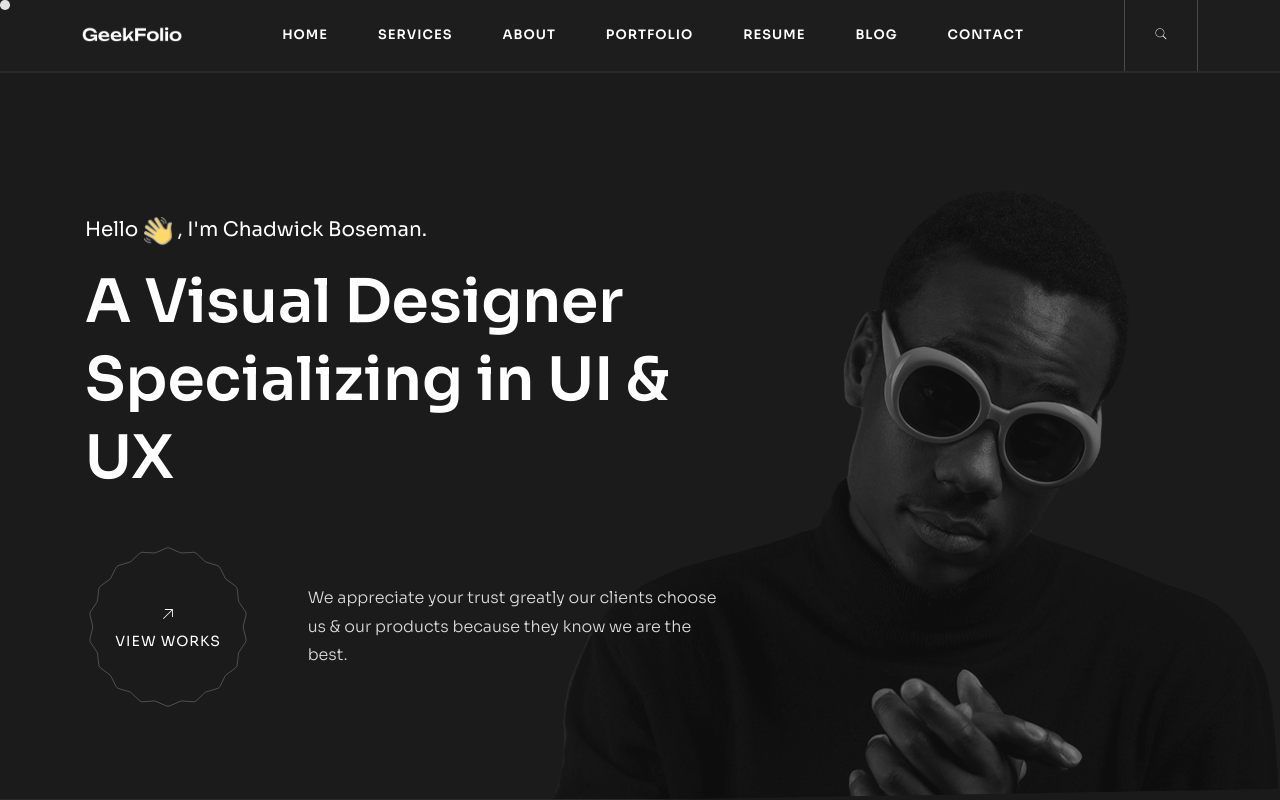
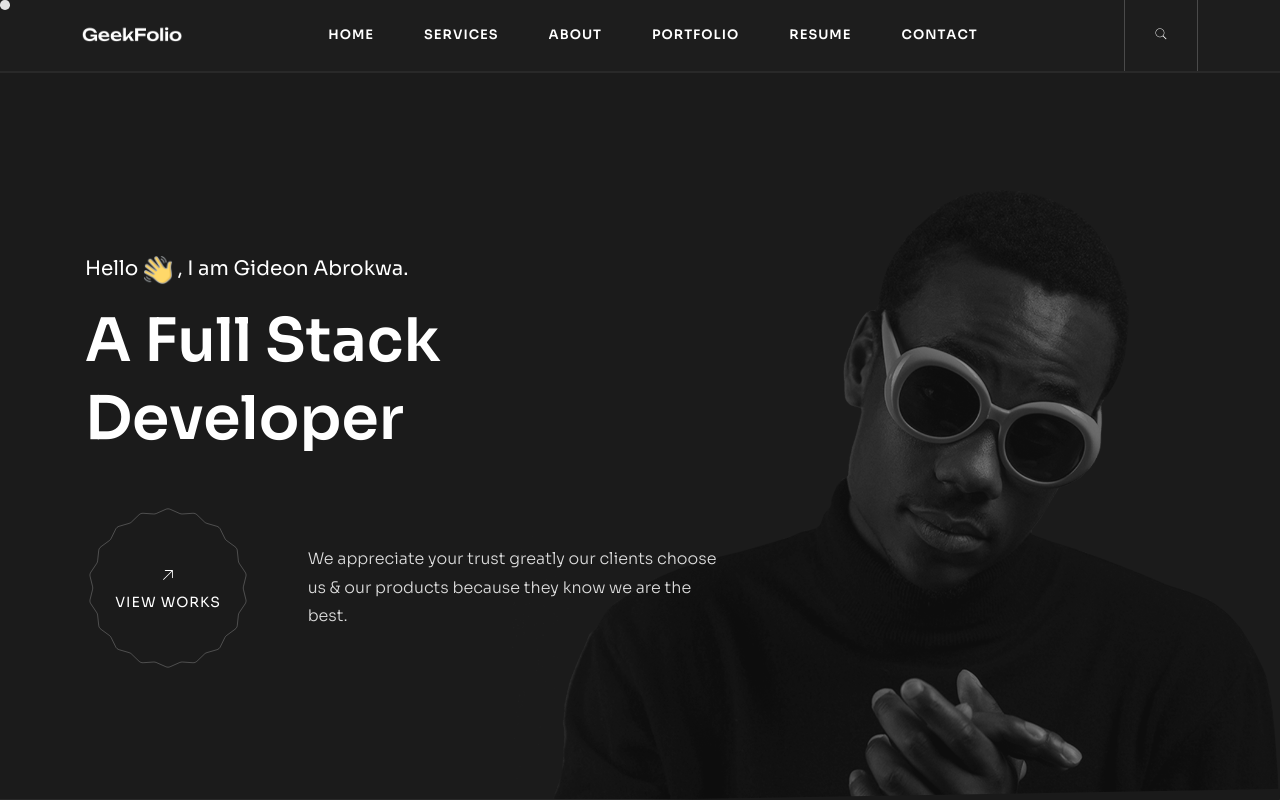
Before and after one commit to gideonabrokwa/projectme, a plain HTML site: page index.html in a window 1280 px wide. Shown: the top 800 px of the page. Drawn offline with Linux system fonts and the light colour scheme; animation ran at ten frames a second; a web font is replaced by a local one.

Commit message:
In progress

```diff
--- a/index.html
+++ b/index.html
@@ -14,7 +14,7 @@
     <meta name="author" content="">
 
     <!-- Title  -->
-    <title>Abrokwa Gideon's Portfolio</title>
+    <title>Gideon - Portfolio</title>
 
     <!-- Favicon -->
     <link rel="shortcut icon" href="assets/imgs/favicon.ico">
@@ -118,9 +118,7 @@
                             <a class="nav-link" href="#0" data-scroll-nav="4"><span
                                     class="rolling-text">Resume</span></a>
                         </li>
-                        <li class="nav-item">
-                            <a class="nav-link" href="#0" data-scroll-nav="6"><span class="rolling-text">Blog</span></a>
-                        </li>
+
                         <li class="nav-item">
                             <a class="nav-link" href="#0" data-scroll-nav="7"><span
                                     class="rolling-text">Contact</span></a>
@@ -158,10 +156,10 @@
                             <div class="col-lg-7">
                                 <div class="caption">
                                     <h6 class="fw-400 mb-15">Hello <span class="icon-img-30"><img
-                                                src="assets/imgs/svg-assets/hi.png" alt=""></span> , I'm Chadwick
-                                        Boseman.
+                                                src="assets/imgs/svg-assets/hi.png" alt=""></span> , I am Gideon Abrokwa.
+
                                     </h6>
-                                    <h1 class="fz-60">A Visual Designer Specializing in UI & UX</h1>
+                                    <h1 class="fz-60">A Full Stack Developer</h1>
                                     <div class="row mt-50">
                                         <div class="col-lg-3 cal-act order2">
                                             <a href="portfolio-classic-grid.html"
```
